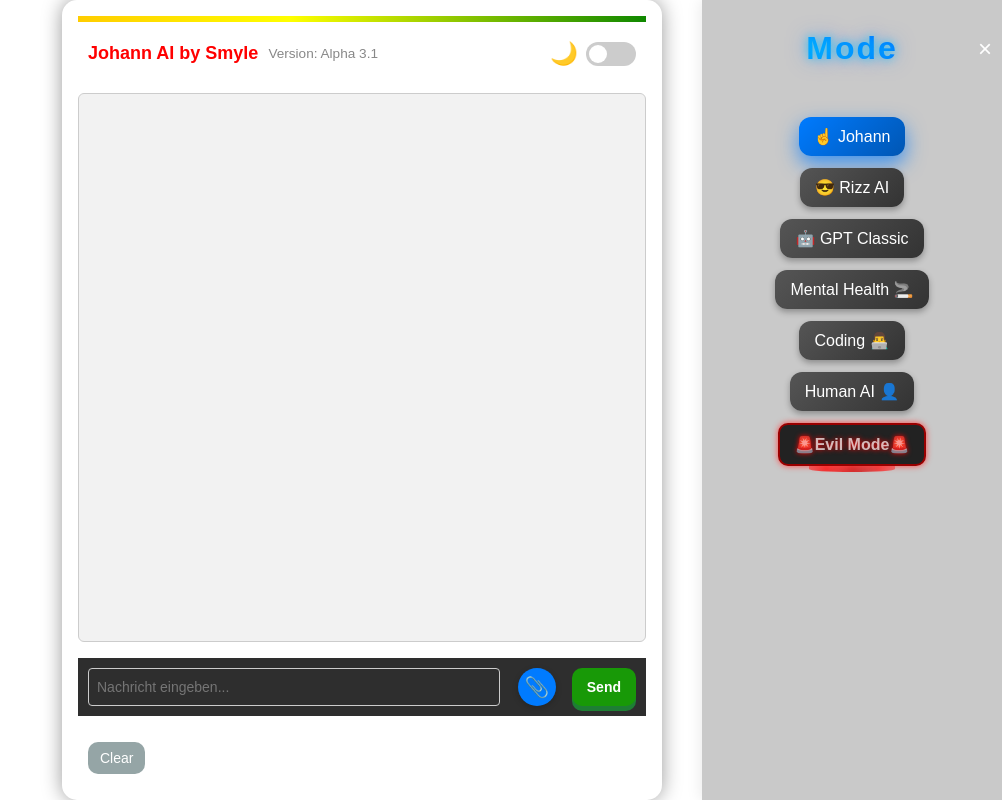
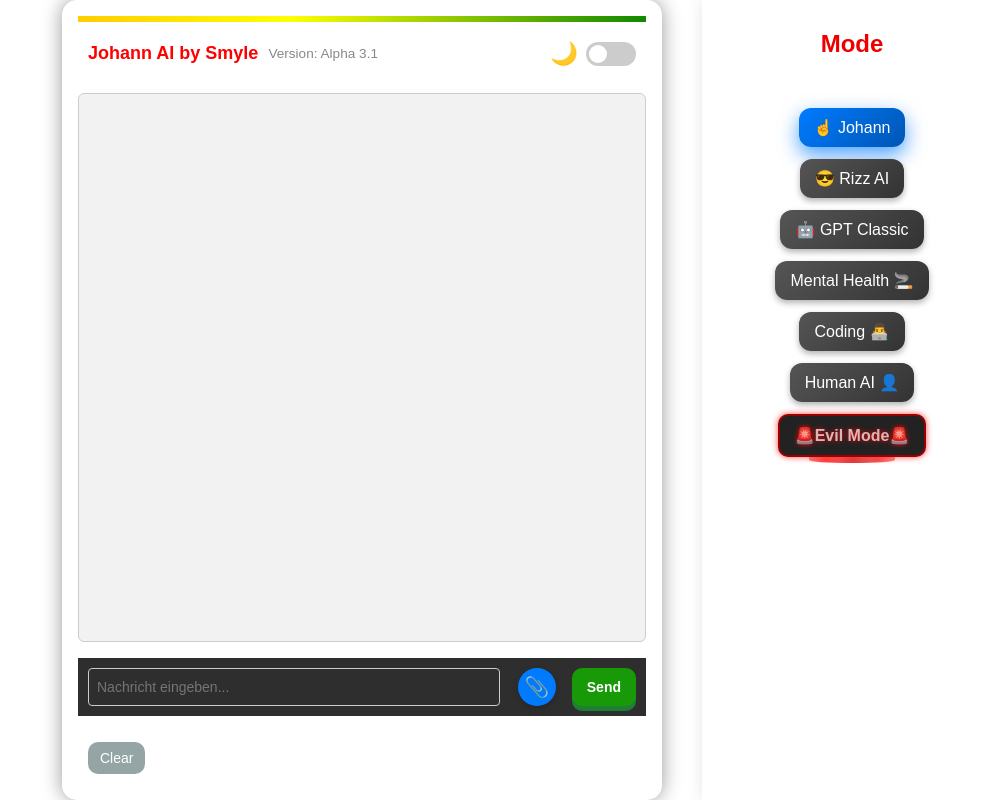
Before and after one commit to JohannLiebertus/JohannAI, a plain HTML site: page index.html in a window 1280 px wide. Both pictures are taken after a click on the button "➡️". Shown: the whole page, without its empty margins (278-1280 px from the left). Drawn offline with Linux system fonts and the light colour scheme.

Commit message:
Update style.css

```diff
--- a/style.css
+++ b/style.css
@@ -943,7 +943,7 @@ body.dark-mode .extra {
 }
 
 .mode-sidebar.light-mode {
-  background-color: rgba(172, 172, 172, 0.651);
+  background-color: rgba(255, 255, 255, 0.95);
   backdrop-filter: none; /* Optional, kann auch blur bleiben */
   color: #222;
   box-shadow: 0 0 15px rgba(0, 0, 0, 0.1);
@@ -979,40 +979,9 @@ body.dark-mode .extra {
 }
 
 .mode-title {
-  font-size: 2rem; /* Etwas größer für mehr Impact */
-  font-weight: 900; /* Sehr fett */
-  background: linear-gradient(45deg, #00c6ff, #0072ff, #00ffc6, #00c6ff);
-  background-size: 400% 400%;
-  -webkit-background-clip: text;
-  background-clip: text;
-  -webkit-text-fill-color: transparent; /* Nur Webkit-Browser */
-
-  animation: gradientMove 8s ease infinite;
-  text-shadow: 0 0 10px rgba(0, 198, 255, 0.7), 0 0 20px rgba(0, 114, 255, 0.5);
-  letter-spacing: 2px;
-  transition: transform 0.3s ease, text-shadow 0.3s ease;
-  cursor: default;
-  user-select: none;
-}
-
-@keyframes gradientMove {
-  0% {
-    background-position: 0% 50%;
-  }
-  50% {
-    background-position: 100% 50%;
-  }
-  100% {
-    background-position: 0% 50%;
-  }
-}
-
-.mode-title:hover {
-  transform: scale(1.1) rotate(-3deg);
-  text-shadow:
-    0 0 15px rgba(0, 255, 198, 0.9),
-    0 0 30px rgba(0, 255, 198, 0.7),
-    0 0 40px rgba(0, 198, 255, 1);
+  font-size: 1.5rem;
+  font-weight: bold;
+  color: rgb(238, 0, 0);
 }
 
 .close-sidebar-btn {
```
